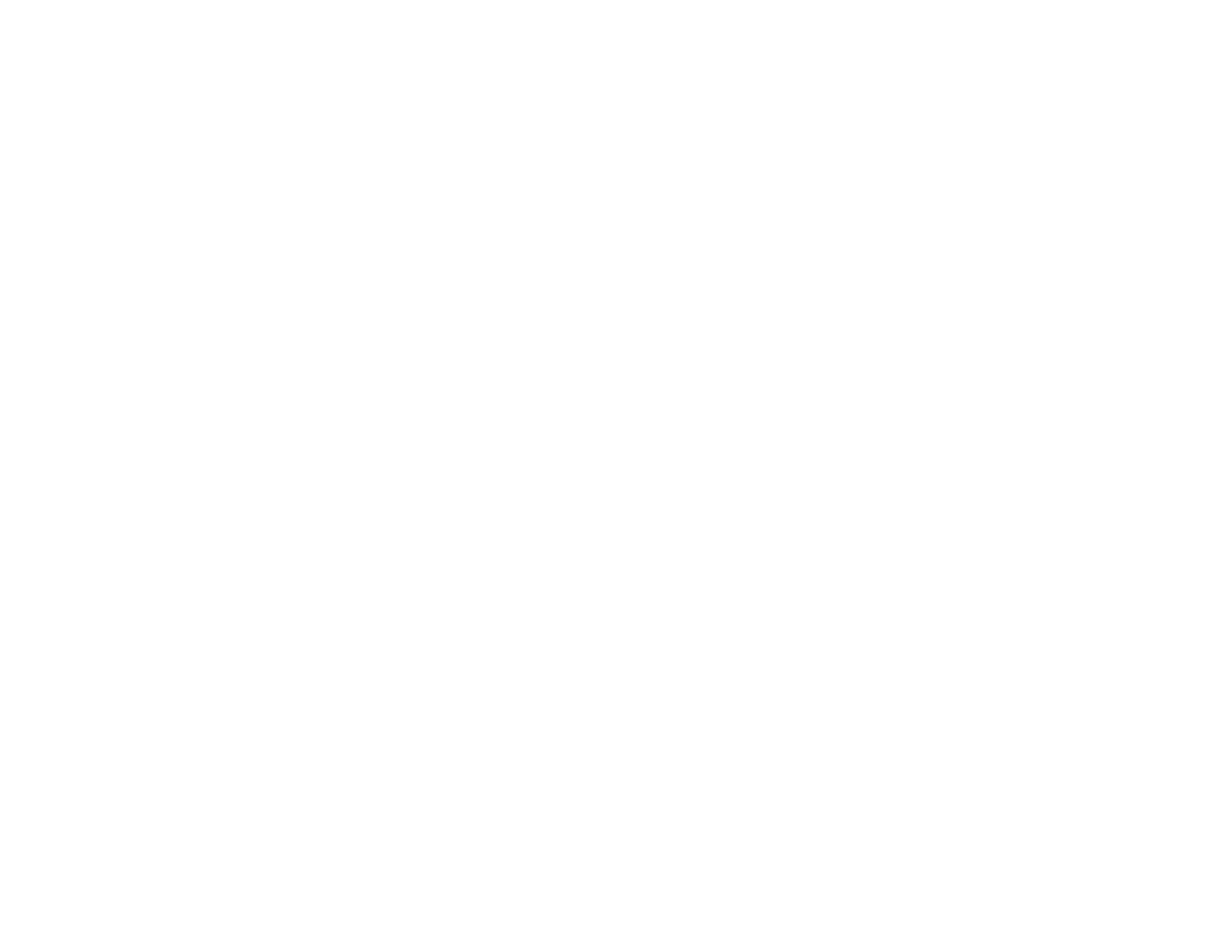
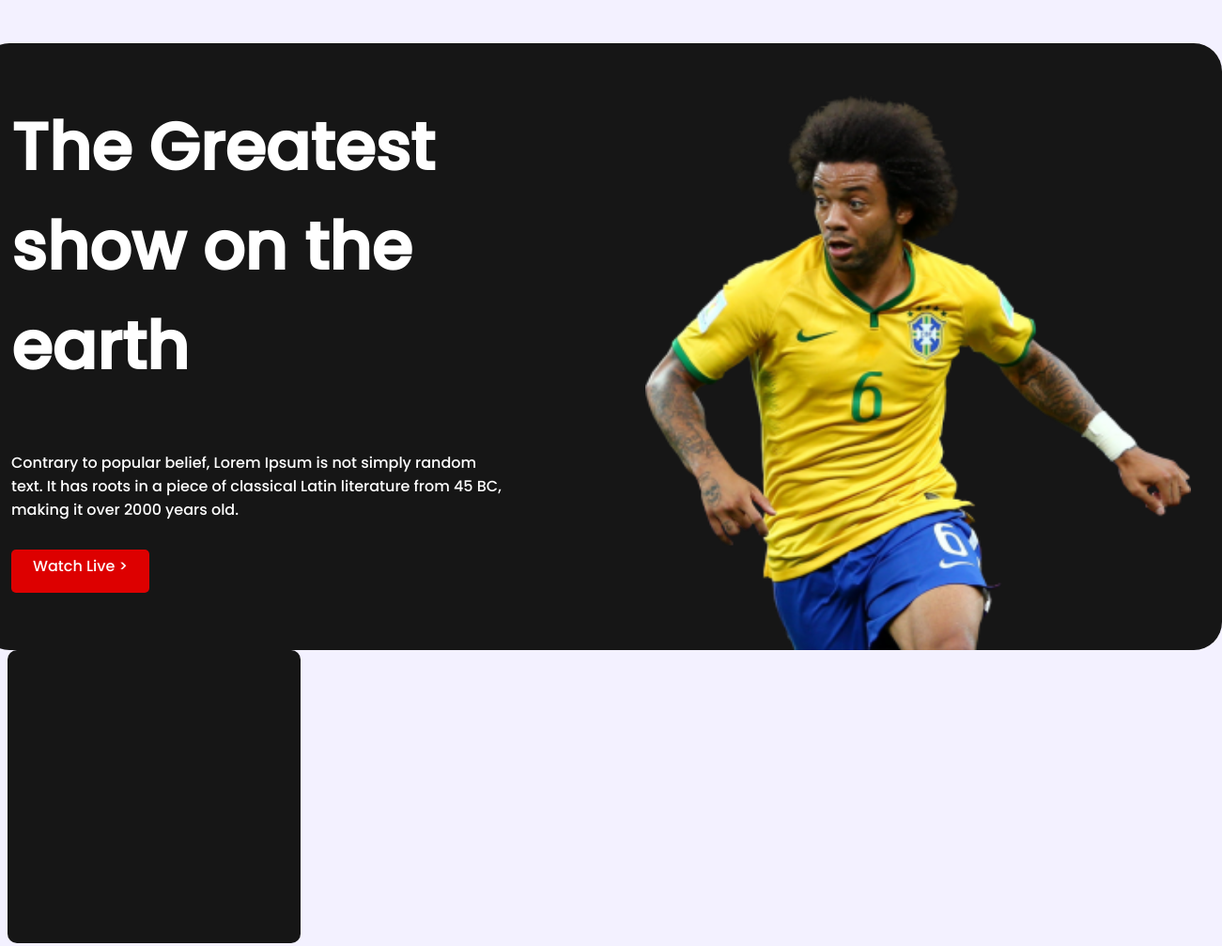
Before and after one commit to zasimmallick/world-cup, a plain HTML site: page index.html in a window 1280 px wide. Shown: the whole page at 94% size, 1301 px wide, since content can reach past the window. Before the commit the page ends 800 px from the top, so only its background shows below. Drawn offline with Linux system fonts and the light colour scheme.

Commit message:
first commit

```diff
--- a/index.html
+++ b/index.html
@@ -5,14 +5,42 @@
     <meta http-equiv="X-UA-Compatible" content="IE=edge">
     <meta name="viewport" content="width=device-width, initial-scale=1.0">
     <title>World Cup</title>
+    <!-- font awsome -->
+
     <!-- stylesheet -->
     <link rel="stylesheet" href="styles/style.css">
 </head>
 <body>
     <!-- header start -->
     <header>
+          <section class="container">
+              <div class="first-text">
+                <h1 class="first-h1">The Greatest
+                    show on the
+                    earth</h1>
+                    <p class="first-p">
+                        Contrary to popular belief, Lorem Ipsum is not simply
+                        random text. It has roots in a piece of classical Latin literature from 45 BC, making it over 2000 years old.
+                     </p>
+                    <div class="link-button">
+                        <a class="link-button " target="_blank" href="https://www.facebook.com/zasimmallick.Z">Watch Live > </a>
+                    </div>
 
+              </div>
+
+              <div class="benner-img">
+                <img src="images/Banner Image.png" alt="">
+              </div>
+          </section>
     </header>
     <!-- header end -->
+    <main>
+        <section>
+            <div class="menu-bar">
+
+            </div>
+
+        </section>
+    </main>
 </body>
 </html>
--- a/styles/style.css
+++ b/styles/style.css
@@ -0,0 +1,80 @@
+/* fonts */
+@import url('https://fonts.googleapis.com/css2?family=Poppins:wght@500&display=swap');
+
+/* common styles or utilities*/
+body{
+    font-family: 'Poppins', sans-serif;
+    background-color:  #F3F1FF;
+}
+/* --------
+header start style
+---------*/
+header{
+    display: flex;
+    flex-direction: column;
+    align-items: center;
+}
+.container{
+    background: #161616;
+    width: 1321px;
+    height: 646px;
+    border-radius: 30px;
+    margin-top: 38px;
+    display: flex;
+    justify-content: space-around;
+
+
+}
+.first-text{
+    color: #FFFFFF;
+    width: 531px;
+    height: 424px;
+
+
+
+}
+.first-h1{
+    font-weight: 700;
+    font-size: 70px;
+
+
+}
+.first-p{
+    font-weight: 400;
+    font-size: 16px;
+    margin-top: 20px;
+}
+
+.link-button{
+    width: 137px;
+    height: 36px;
+    background: #DD0000;
+    border-radius: 5px;
+    text-decoration: none;
+    text-align: center;
+    font-weight: 400;
+    color: white;
+    margin-top: 30px;
+    padding: 5px 5px;
+
+
+}
+.benner-img{
+    margin-top: 53px;
+    margin-left: 79px;
+
+}
+img{
+    width: 581px;
+    height: 593px;
+}
+
+/* --------
+main styles
+--------*/
+.menu-bar{
+     width: 312px;
+     height: 312px;
+     background: #161616;
+     border-radius: 10px;
+}
```
Also changed, not shown: images/Banner Image.png (added), images/Blog Image.png (added), images/Chat Icon.png (added), images/Flag.png (added), images/Time Icon.png (added), images/germany Flag.png (added), 1 other file.
